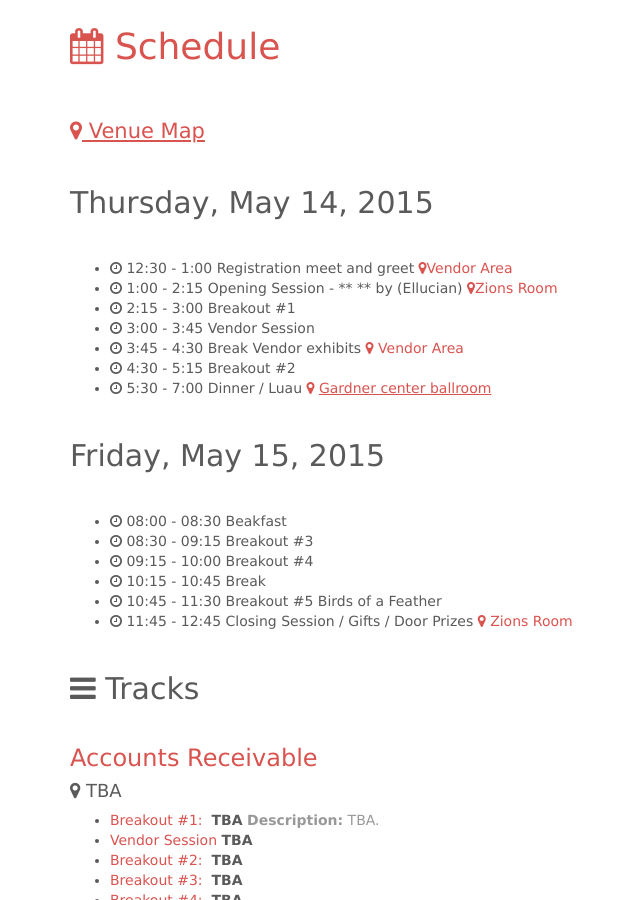
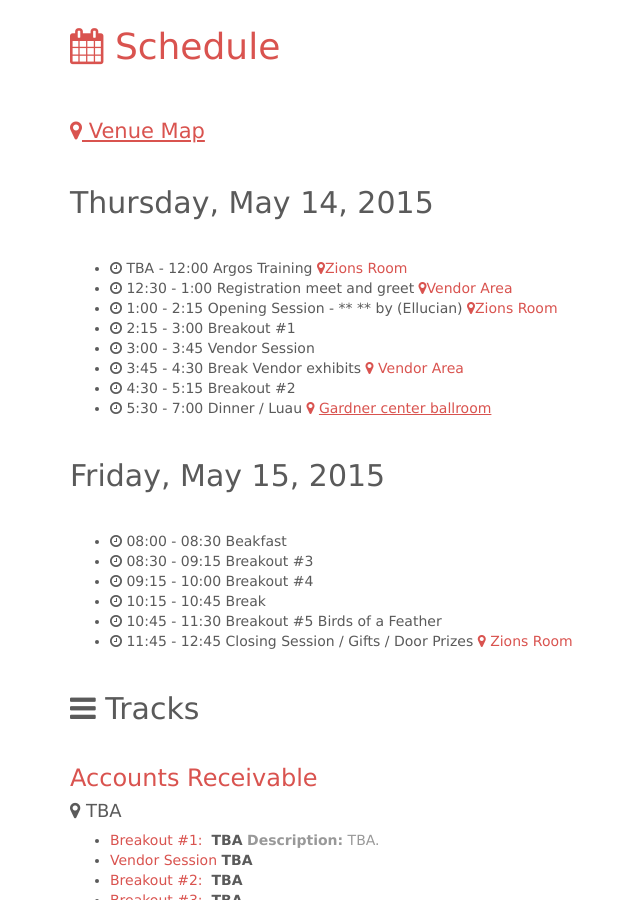
Before and after one commit to ubug/ubug.github.io, a Jekyll site: the page built from schedule/index.md, in a window 1280 px wide and 900 px high, scrolled down 326 px. Shown: the whole window, without its empty margins (0-640 px from the left). Built offline with Jekyll 4.4.1, drawn with Linux system fonts in a browser that asks for light colours; nearby versions of some CDN libraries; Markdown is read by kramdown in place of the engine named in the settings.

Commit message:
added argos training

```diff
--- a/schedule/index.md
+++ b/schedule/index.md
@@ -7,6 +7,7 @@ title: <i class="fa fa-calendar"></i> Schedule
 
 ## Thursday, May 14, 2015
 
+* <i class="fa fa-clock-o"></i> TBA - 12:00 Argos Training <span class="text-primary"><i class="fa fa-map-marker"></i>Zions Room </span>
 * <i class="fa fa-clock-o"></i> 12:30 - 1:00 Registration meet and greet <span class="text-primary"><i class="fa fa-map-marker"></i>Vendor Area </span>
 * <i class="fa fa-clock-o"></i> 1:00 - 2:15 Opening Session - ** ** by (Ellucian)  <span class="text-primary"><i class="fa fa-map-marker"></i>Zions Room </span>
 * <i class="fa fa-clock-o"></i> 2:15 - 3:00 Breakout #1
```
